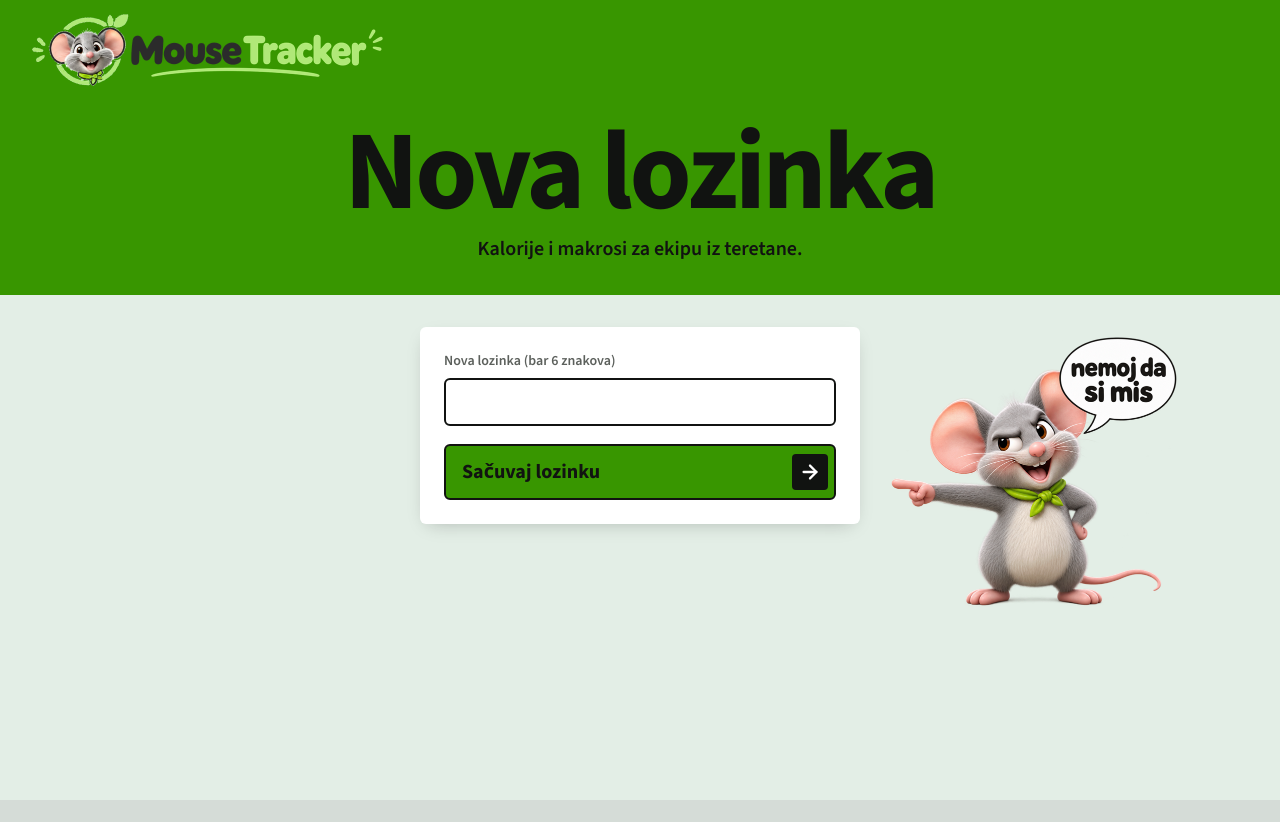
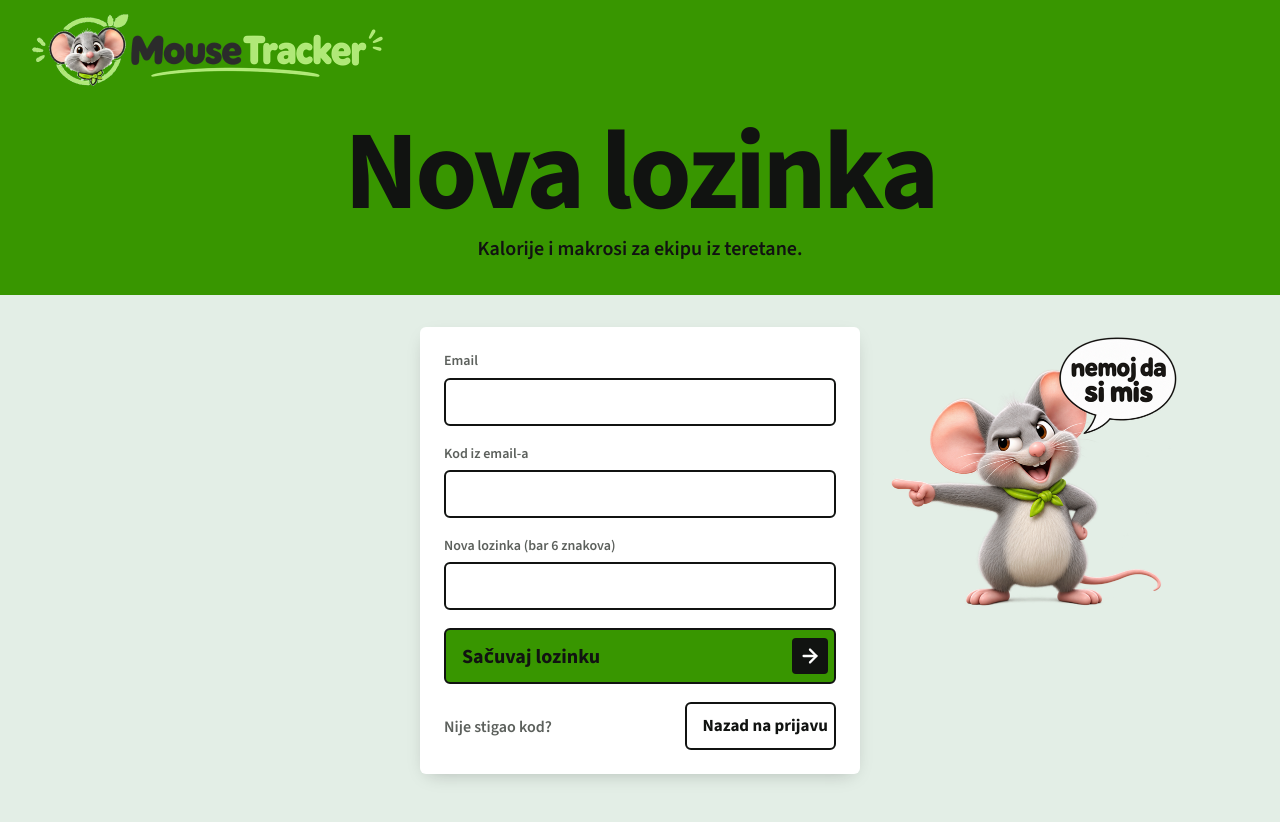
Before and after one commit to Du1eks/food-tracker, a React (Vite) app: page /nova-lozinka in a window 1280 px wide. Before the commit the page ends 800 px from the top, so only its background shows below. Built offline with nearby package versions, Linux system fonts and the light colour scheme; no server answers.

Commit message:
zaboravljena lozinka preko koda iz emaila (radi i u desktop app-u); mis pored forme tek od 1100px

```diff
--- a/src/pages/Nalog.tsx
+++ b/src/pages/Nalog.tsx
@@ -1,5 +1,5 @@
 import { useState } from 'react'
-import { Link, useNavigate } from 'react-router'
+import { Link, useLocation, useNavigate } from 'react-router'
 import { ArrowRight } from 'lucide-react'
 import { supabase } from '../lib/supabase'
 import { NADIMAK_PORUKA, nadimakIspravan, nadimakSlobodan } from '../lib/podaci'
@@ -16,7 +16,7 @@ function Okvir({ naslov, children }: { naslov: string; children: React.ReactNode
       <main className="nalog-panel">
         {/* Uži ekran: miš leži na formi i pokazuje nadole; širi: stoji desno i pokazuje ulevo (isti prelom kao u nalog.css) */}
         <picture>
-          <source media="(max-width: 999px)" srcSet="/maskota/pokazuje_dole.png" />
+          <source media="(max-width: 1099px)" srcSet="/maskota/pokazuje_dole.png" />
           <img className="nalog-mis" src="/maskota/pokazuje.png" alt="Miš pokazuje na formu: nemoj da si miš" />
         </picture>
         {children}
@@ -43,6 +43,8 @@ function prevedi(poruka: string): string {
   // trigger za profil puca na unique indeksu kad neko drugi u međuvremenu uzme nadimak
   if (/database error saving new user/i.test(poruka)) return 'Nalog nije napravljen. Nadimak je verovatno upravo zauzet, probaj drugi.'
   if (/rate limit/i.test(poruka)) return 'Previše pokušaja. Sačekaj par minuta pa probaj ponovo.'
+  if (/token has expired or is invalid/i.test(poruka)) return 'Kod nije ispravan ili je istekao. Vrati se na prijavu i zatraži novi.'
+  if (/auth session missing/i.test(poruka)) return 'Upiši kod koji smo ti poslali na email.'
   return poruka
 }
 
@@ -52,6 +54,7 @@ export function Prijava() {
   const [greska, setGreska] = useState('')
   const [poruka, setPoruka] = useState('')
   const [radi, setRadi] = useState(false)
+  const idi = useNavigate()
 
   async function prijavi(e: React.FormEvent) {
     e.preventDefault()
@@ -64,9 +67,10 @@ export function Prijava() {
   async function zaboravio() {
     if (!email) return setGreska('Upiši email, pa klikni "Zaboravio si lozinku?".')
     setGreska('')
+    // Email nosi kod (šablon u Supabase-u), pa isti tok radi i na webu i u desktop app-u
     const { error } = await supabase.auth.resetPasswordForEmail(email, { redirectTo: `${location.origin}/nova-lozinka` })
     if (error) setGreska(prevedi(error.message))
-    else setPoruka(`Poslali smo link za novu lozinku na ${email}.`)
+    else idi('/nova-lozinka', { state: { email } })
   }
 
   return (
@@ -157,8 +161,12 @@ export function Registracija() {
   )
 }
 
-// Link iz emaila za reset lozinke otvara ovu stranu sa privremenom sesijom.
+// Kod iz emaila (verifyOtp) daje privremenu sesiju, pa se lozinka menja. Ruta nije "gost", da prijava
+// posle koda ne preusmeri na glavni ekran pre promene lozinke. Bez koda radi i stari link (sesija već postoji).
 export function NovaLozinka() {
+  const stanje = useLocation().state as { email?: string } | null
+  const [email, setEmail] = useState(stanje?.email ?? '')
+  const [kod, setKod] = useState('')
   const [lozinka, setLozinka] = useState('')
   const [greska, setGreska] = useState('')
   const [radi, setRadi] = useState(false)
@@ -167,6 +175,10 @@ export function NovaLozinka() {
   async function sacuvaj(e: React.FormEvent) {
     e.preventDefault()
     setRadi(true); setGreska('')
+    if (kod.trim()) {
+      const { error } = await supabase.auth.verifyOtp({ email, token: kod.trim(), type: 'recovery' })
+      if (error) { setRadi(false); return setGreska(prevedi(error.message)) }
+    }
     const { error } = await supabase.auth.updateUser({ password: lozinka })
     setRadi(false)
     if (error) setGreska(prevedi(error.message))
@@ -176,11 +188,22 @@ export function NovaLozinka() {
   return (
     <Okvir naslov="Nova lozinka">
       <form className="nalog-forma" onSubmit={sacuvaj}>
+        {stanje?.email && <p className="poruka" role="status">Poslali smo kod na <b>{stanje.email}</b>. Proveri i spam.</p>}
+        <label className="polje"><span>Email</span>
+          <input className="unos" type="email" autoComplete="email" required value={email} onChange={(e) => setEmail(e.target.value)} />
+        </label>
+        <label className="polje"><span>Kod iz email-a</span>
+          <input className="unos" inputMode="numeric" autoComplete="one-time-code" pattern="[0-9]{6,10}" maxLength={10} value={kod} onChange={(e) => setKod(e.target.value.replace(/\D/g, ''))} />
+        </label>
         <label className="polje"><span>Nova lozinka (bar 6 znakova)</span>
           <input className="unos" type="password" autoComplete="new-password" minLength={6} required value={lozinka} onChange={(e) => setLozinka(e.target.value)} />
         </label>
         {greska && <p className="greska" role="alert">{greska}</p>}
         <Posalji tekst="Sačuvaj lozinku" radi={radi} />
+        <div className="nalog-linkovi">
+          <span>Nije stigao kod?</span>
+          <Link className="dugme" to="/login">Nazad na prijavu</Link>
+        </div>
       </form>
     </Okvir>
   )
--- a/src/pages/nalog.css
+++ b/src/pages/nalog.css
@@ -21,7 +21,8 @@
   display: block; width: 280px; height: auto; margin: -12px auto -30px;
   position: relative; z-index: 1; pointer-events: none;
 }
-@media (min-width: 1000px) {
+/* 50% + 220px (pola forme) + 320px miša staje tek od ~1080px */
+@media (min-width: 1100px) {
   .nalog-mis { position: absolute; top: 40px; left: calc(50% + 220px); width: 320px; margin: 0; }
 }
 .nalog-forma {
```
Also changed, not shown: 1 other file (tests, documents, lock files or other folders).
